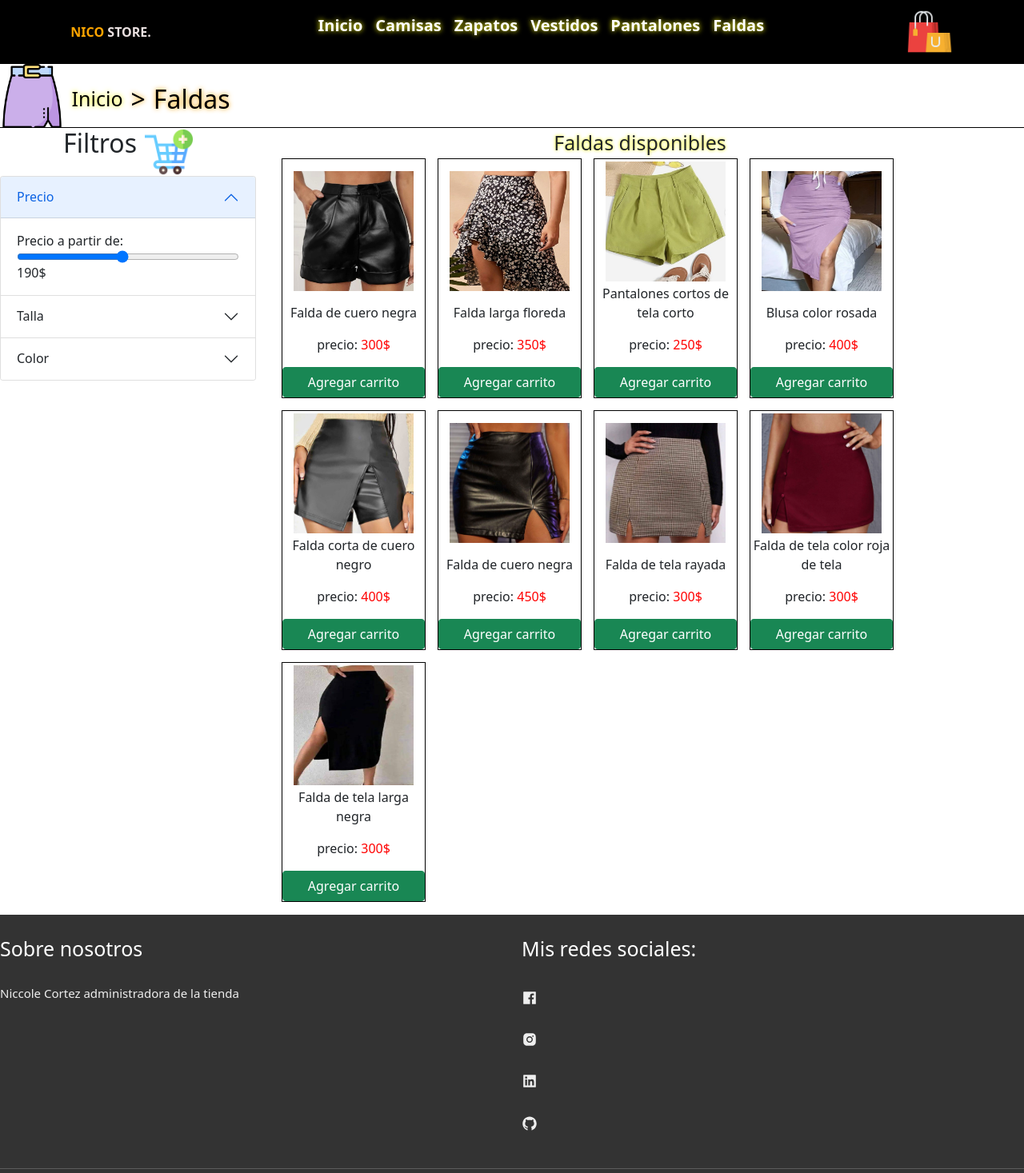
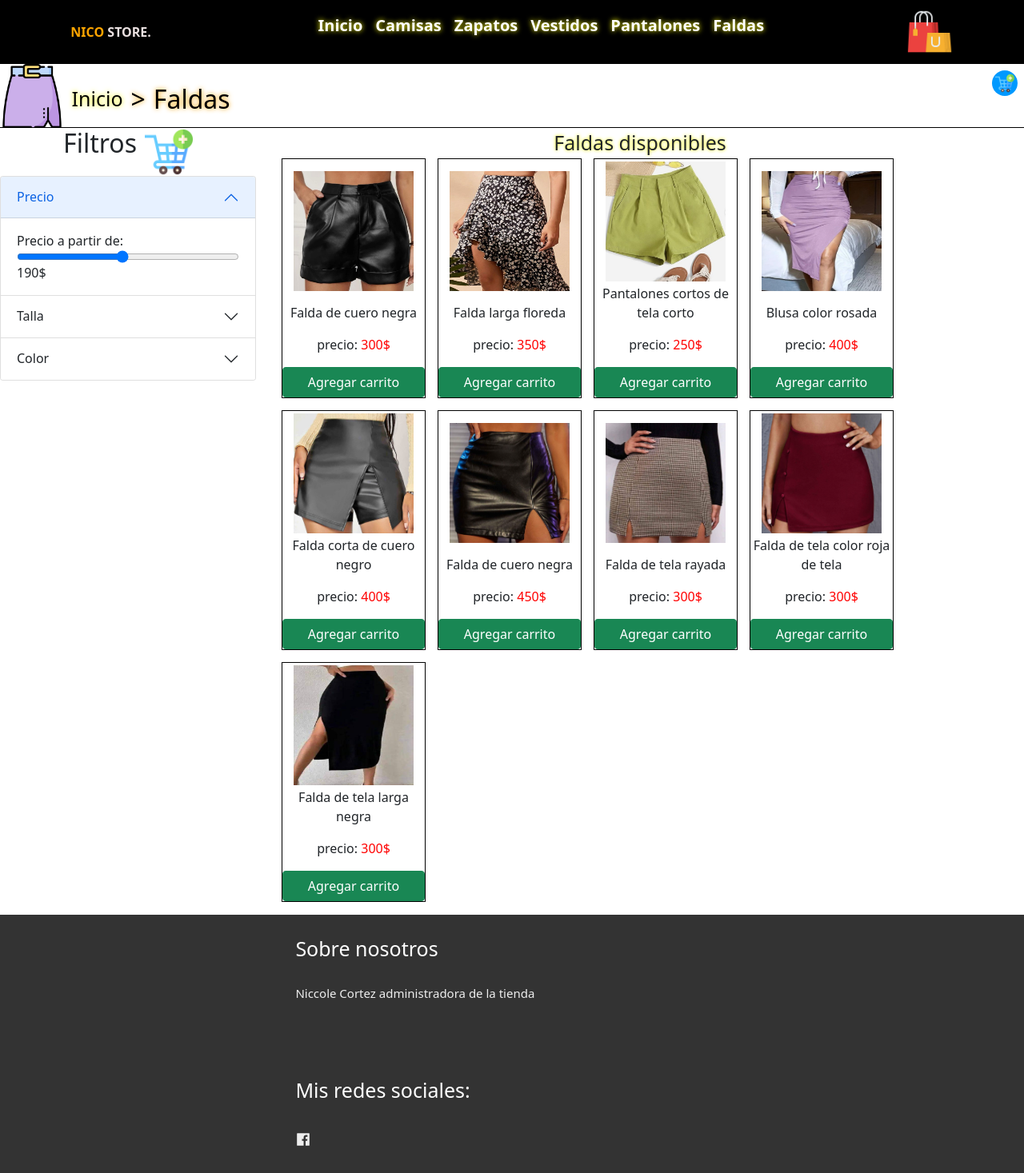
Before and after one commit to OsitoDobbie10/TiendaNiccolStore, a React (Vite) app: page /Faldas in a window 1280 px wide. Shown: the top 1467 px of the page at 80% size. Built offline with nearby package versions, Linux system fonts and the light colour scheme.

Commit message:
'Creacion custom cart listo'

```diff
--- a/src/Componets/Coveruser.jsx
+++ b/src/Componets/Coveruser.jsx
@@ -1,6 +1,7 @@
 import React from 'react'
 import "../Styles/Coveruser.css"
 import { NavLink } from 'react-router-dom';
+import CustomCart from '../Custom/CustomCart';
 
 const Coveruser = (props) => {
     const {imagen,tipo,valor} = props;
@@ -12,6 +13,7 @@ const Coveruser = (props) => {
             <h2>{" >"}</h2>
             <h2>{tipo}</h2>
         </div>
+        <CustomCart/>
     </div>
   )
 }
--- a/src/Componets/Zapatos.jsx
+++ b/src/Componets/Zapatos.jsx
@@ -13,6 +13,7 @@ import CustomProducts from '../Custom/CustomProducts';
 import Footer from '../ComponentsHome/Footer';
 import Customarreglos from '../Custom/Customarreglos';
 import Customfilters from '../Custom/Customfilters';
+
 
 const Zapatos = () => {
   const [intro,setIntro] = useState(true);
--- a/src/Custom/CustomCart.jsx
+++ b/src/Custom/CustomCart.jsx
@@ -26,14 +26,19 @@ const CustomCart = () => {
                         Cantidad: 1
                     </small>
                     <div className="boton-agregar">
-                        <img src={add} alt="Agregar" />
+                    <button type="button" class="btn btn-success">+</button>
+                    </div>
+                    <div className="boton-quitar">
+                    <button type="button" class="btn btn-warning">-</button>
                     </div>
                 </footer>
             </li>
         </ul>
-        <div className="boton-quitar">
-            <img src={remove} alt="" />
+        <div className="enviar">
+        <button type="button" class="btn btn-primary boton">Enviar pedido</button>
         </div>
+
+
     </aside>
     </>
   )
--- a/src/Styles/Cartcustom.css
+++ b/src/Styles/Cartcustom.css
@@ -0,0 +1,108 @@
+.cart {
+    background: #000;
+    display: none;
+    padding: 32px;
+    position: fixed;
+    right: 0px;
+    top: 0px;
+    width: 200px;
+    color: white;
+
+  }
+  .cart>ul{
+    list-style: none;
+  }
+  .cart img {
+    aspect-ratio: 16/9;
+    width: 100%;
+    margin-top: 30px;
+  }
+
+  .cart li {
+    border-bottom: 1px solid #444;
+    padding-bottom: 16px;
+  }
+
+  footer {
+    display: flex;
+    flex-direction: column;
+    gap: 5px;
+    justify-content: center;
+    align-items: center;
+  }
+
+  .boton-agregar{
+    margin: auto;
+
+  }
+
+  .boton-quitar{
+    margin: auto;
+  }
+
+  .enviar{
+    display: block;
+    border: 1px solid white;
+    position: absolute;
+    left: 50px;
+  }
+  .enviar>.boton{
+    width: 100%;
+  }
+
+  .cart-button {
+    align-items: center;
+    background: #09f;
+    border-radius: 9999px;
+    cursor: pointer;
+    display: flex;
+    height: 32px;
+    justify-content: center;
+    padding: 4px;
+    position: absolute;
+    right: 8px;
+    top: 8px;
+    transition: all .3s ease;
+    width: 32px;
+    z-index: 9999;
+  }
+  .cart-button>.iconoCarrito{
+    width: 100%;
+    height: 100%;
+  }
+  .cart-button:hover {
+    scale: 1.1;
+  }
+
+  .cart-button ~ input:checked ~ .cart {
+    height: 100%;
+    display: block;
+  }
+
+  @media screen  and (max-width:768px){
+    .cart {
+        background: #000;
+        display: none;
+        padding: 32px;
+        position: fixed;
+        right: 0px;
+        top: 0px;
+        width: 100%;
+        color: white;
+        z-index: 999;
+
+      }
+
+      .cart li{
+        text-align: center;
+      }
+
+      .enviar{
+        display: block;
+        border: 1px solid white;
+        position: absolute;
+        left: 38%;
+      }
+
+
+  }
```
